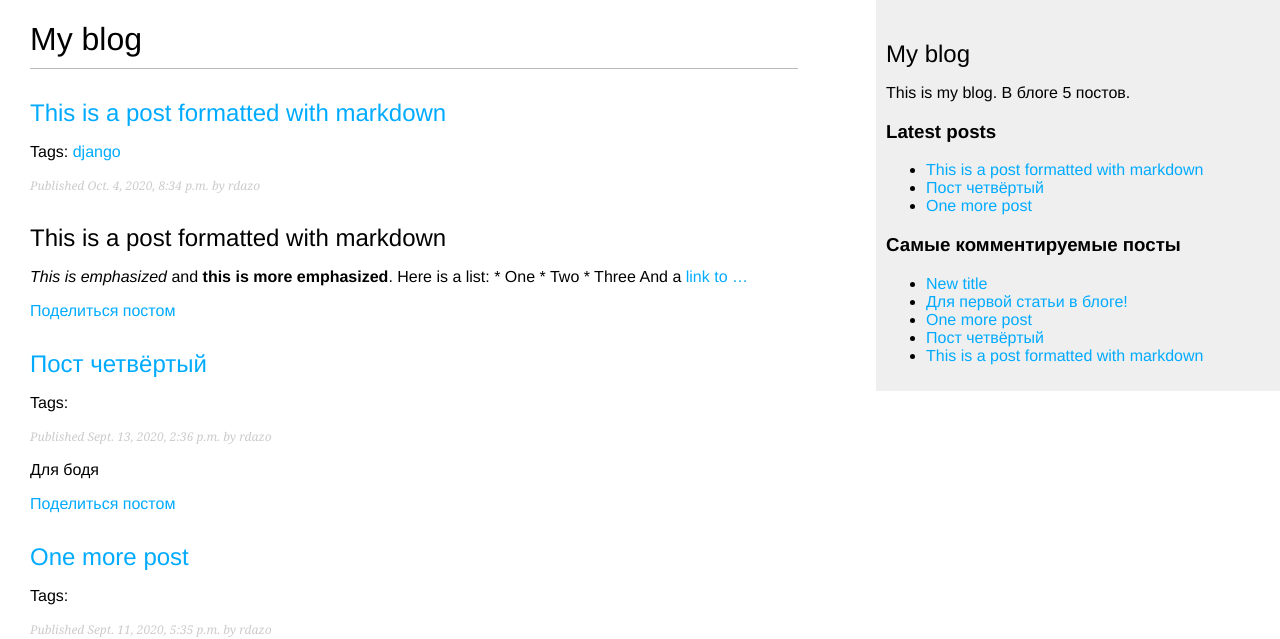
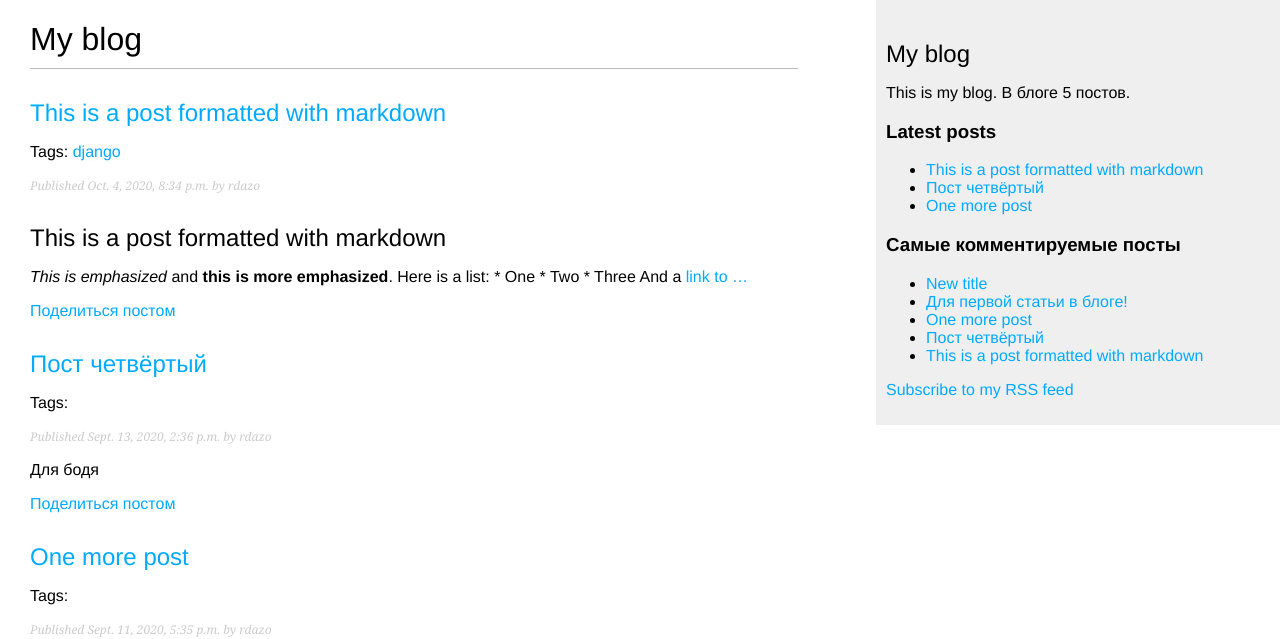
Before and after one commit to azreno/django_apps, a Django app: page /blog/ in a window 1280 px wide. Shown: the top 639 px of the page. Run offline with Django 3.2, Linux system fonts and the light colour scheme; data comes from the database, SQL or seed files in the repository; parts of the project's set-up code (start-up, migrations or seed data) failed here and were passed over.

Commit message:
Add rss.

```diff
--- a/blog/templates/blog/base.html
+++ b/blog/templates/blog/base.html
@@ -23,6 +23,7 @@
                 <li><a href="{{ post.get_absolute_url }}">{{ post.title }}</a></li>
             {% endfor %}
         </ul>
+        <p><a href="{% url 'blog:post_feed' %}">Subscribe to my RSS feed</a></p>
     </div>
 </body>
 </html>
--- a/blog/urls.py
+++ b/blog/urls.py
@@ -1,5 +1,7 @@
 from django.urls import path
 from . import views
+from .feeds import LatestPostsFeed
+
 
 app_name = 'blog'
 
@@ -10,4 +12,5 @@ urlpatterns = [
     path('<int:year>/<int:month>/<int:day>/<slug:post>/', views.post_detail, name='post_detail'),
     path('<int:post_id>/share/', views.post_share, name='post_share'),
     path('tag/<slug:tag_slug>/', views.post_list, name='post_list_by_tag'),
+    path('feed/', LatestPostsFeed(), name='post_feed'),
 ]
```
